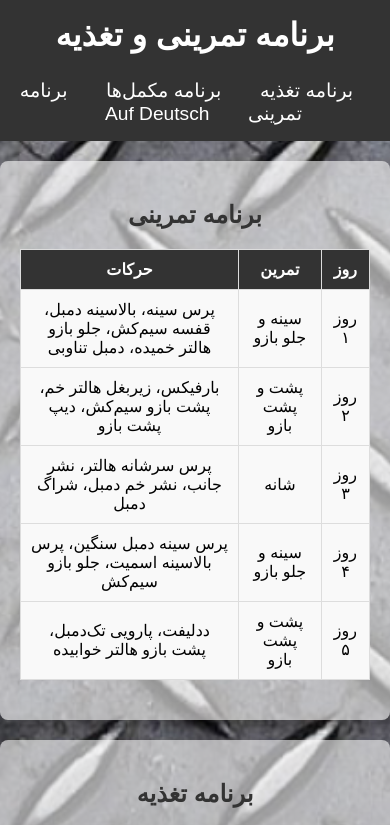
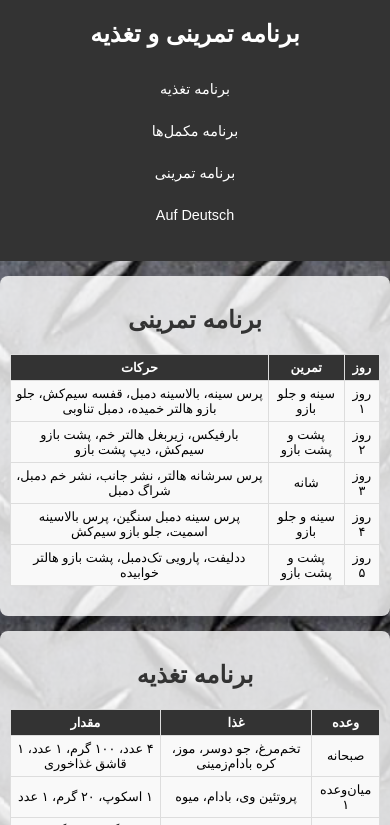
Before and after one commit to Alirezarezairad/Fittness, a plain HTML site: page index.html in a window 390 px wide. Shown: the top 825 px of the page. Drawn offline with Linux system fonts and the light colour scheme.

Commit message:
responsiv

```diff
--- a/deutsch.css
+++ b/deutsch.css
@@ -72,3 +72,49 @@ body {
     padding: 10px 0;
     margin-top: 20px;
 }
+
+/* Media Queries for Responsiveness */
+@media (max-width: 768px) {
+    nav a {
+        display: block;
+        margin: 10px 0;
+        font-size: 1em;
+    }
+
+    section {
+        padding: 15px;
+        margin: 15px auto;
+        max-width: 95%;
+    }
+
+    table {
+        font-size: 0.9em;
+    }
+
+    th, td {
+        padding: 8px;
+    }
+}
+
+@media (max-width: 480px) {
+    header h1 {
+        font-size: 1.5em;
+    }
+
+    nav a {
+        font-size: 0.9em;
+        padding: 8px;
+    }
+
+    section {
+        padding: 10px;
+    }
+
+    table {
+        font-size: 0.8em;
+    }
+
+    th, td {
+        padding: 5px;
+    }
+}
--- a/styles.css
+++ b/styles.css
@@ -2,24 +2,21 @@ body {
   font-family: Arial, sans-serif;
   margin: 0;
   padding: 0;
-    direction: rtl;
   text-align: center;
   background: url(./pxfuel.jpg);
   background-position: center;
   background-repeat: no-repeat;
   background-size: cover;
-
 }
 
 header {
   background-color: #333;
   color: white;
-    padding: 1em 0;
+  padding: 20px 0;
 }
 
 header h1 {
-    margin: 0;
-    margin-bottom: 25px;
+  margin: 0 0 25px;
 }
 
 nav a {
@@ -27,25 +24,20 @@ body {
   margin: 0 15px;
   text-decoration: none;
   font-size: 1.2em;
-
-    padding-top: 8px;
-padding-bottom: 8px;
-padding-left: 2px;
-padding-right: 2px;
+  padding: 10px;
 }
 
 nav a:hover {
   background-color: black;
   color: bisque;
   border-radius: 10px;
-
 }
 
 section {
   padding: 20px;
   margin: 20px auto;
-    background: rgba(255, 255, 255, 0.589);
-    box-shadow: 0 8px 4px  rgba(0, 0, 0, 0.158);
+  background: rgba(255, 255, 255, 0.8);
+  box-shadow: 0 8px 4px rgba(0, 0, 0, 0.2);
   border-radius: 8px;
   max-width: 800px;
 }
@@ -80,3 +72,49 @@ padding-right: 2px;
   padding: 10px 0;
   margin-top: 20px;
 }
+
+/* Media Queries for Responsiveness */
+@media (max-width: 768px) {
+  nav a {
+      display: block;
+      margin: 10px 0;
+      font-size: 1em;
+  }
+
+  section {
+      padding: 15px;
+      margin: 15px auto;
+      max-width: 95%;
+  }
+
+  table {
+      font-size: 0.9em;
+  }
+
+  th, td {
+      padding: 8px;
+  }
+}
+
+@media (max-width: 480px) {
+  header h1 {
+      font-size: 1.5em;
+  }
+
+  nav a {
+      font-size: 0.9em;
+      padding: 8px;
+  }
+
+  section {
+      padding: 10px;
+  }
+
+  table {
+      font-size: 0.8em;
+  }
+
+  th, td {
+      padding: 5px;
+  }
+}
```
Lines whose indentation alone changed are shown as unchanged.
